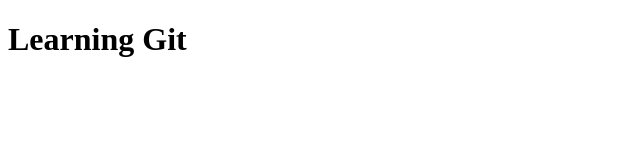
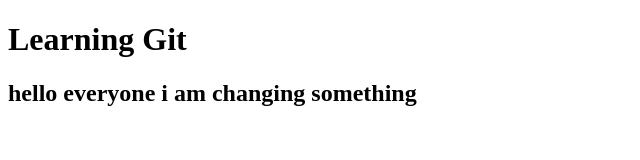
Before and after one commit to priyanshu886291kumar/learning-git, a plain HTML site: page index.html in a window 1280 px wide. Shown: the whole page, without its empty margins (0-640 px from the left). Drawn offline with Linux system fonts and the light colour scheme.

Commit message:
2nd commit in html in h2 tag

```diff
--- a/index.html
+++ b/index.html
@@ -9,5 +9,6 @@
 
 
     <h1>Learning Git</h1>
+    <h2>hello everyone i am changing something </h2>
 </body>
 </html>
```
